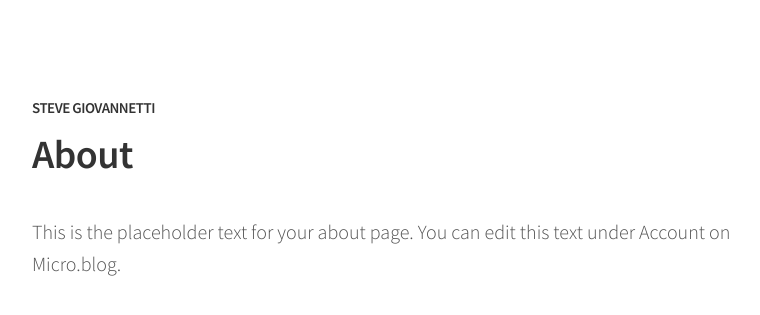
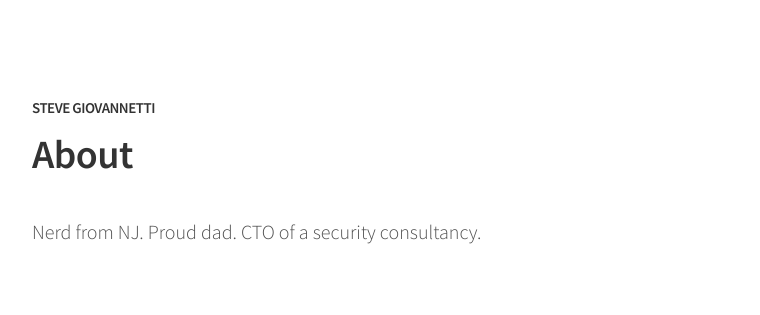
Before and after one commit to stevegio/stevegio.github.io, a Jekyll site: the page built from about.md, in a window 1280 px wide. Shown: the top 315 px of the page, without its empty margins (248-1008 px from the left). Built offline with Jekyll 4.4.1, drawn with Linux system fonts in a browser that asks for light colours.

Commit message:
Mirroring from Micro.blog.

```diff
--- a/about.md
+++ b/about.md
@@ -3,4 +3,4 @@ layout: page
 title: About
 permalink: /about/
 ---
-This is the placeholder text for your about page. You can edit this text under Account on Micro.blog.
+Nerd from NJ. Proud dad. CTO of a security consultancy.
```
